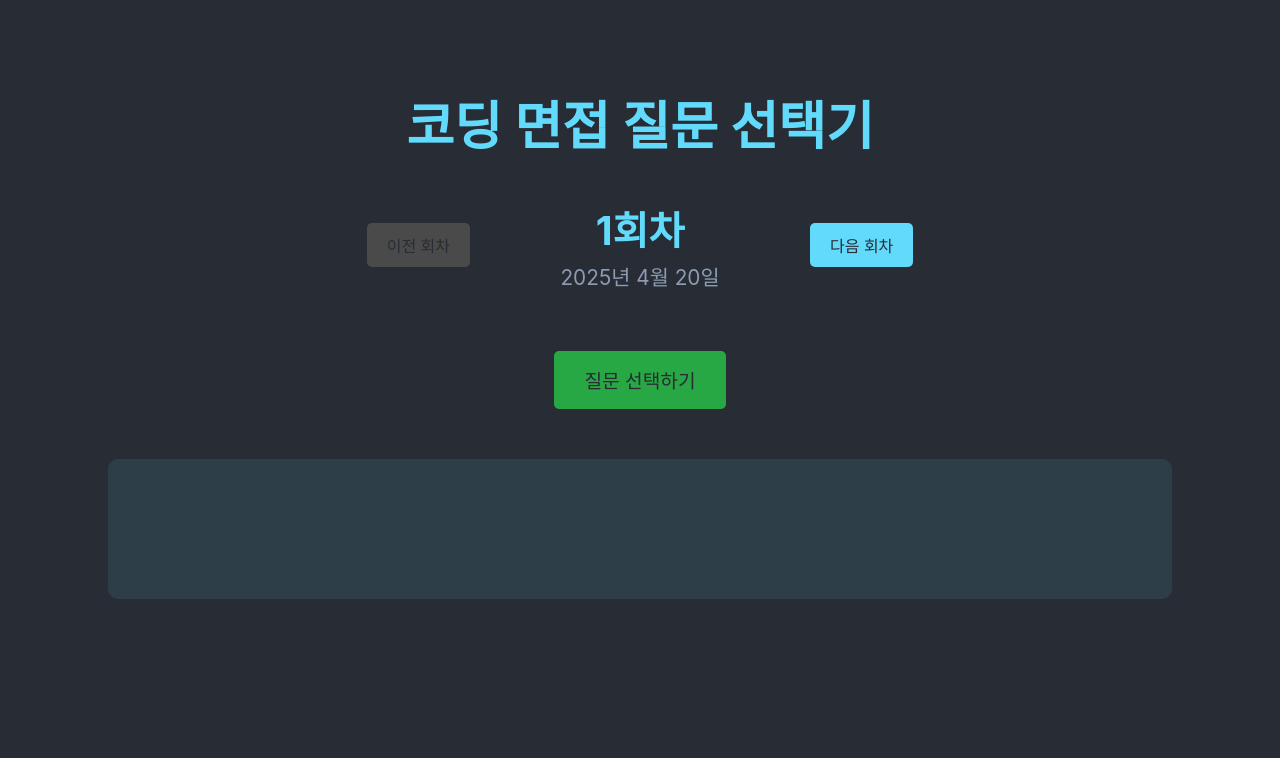
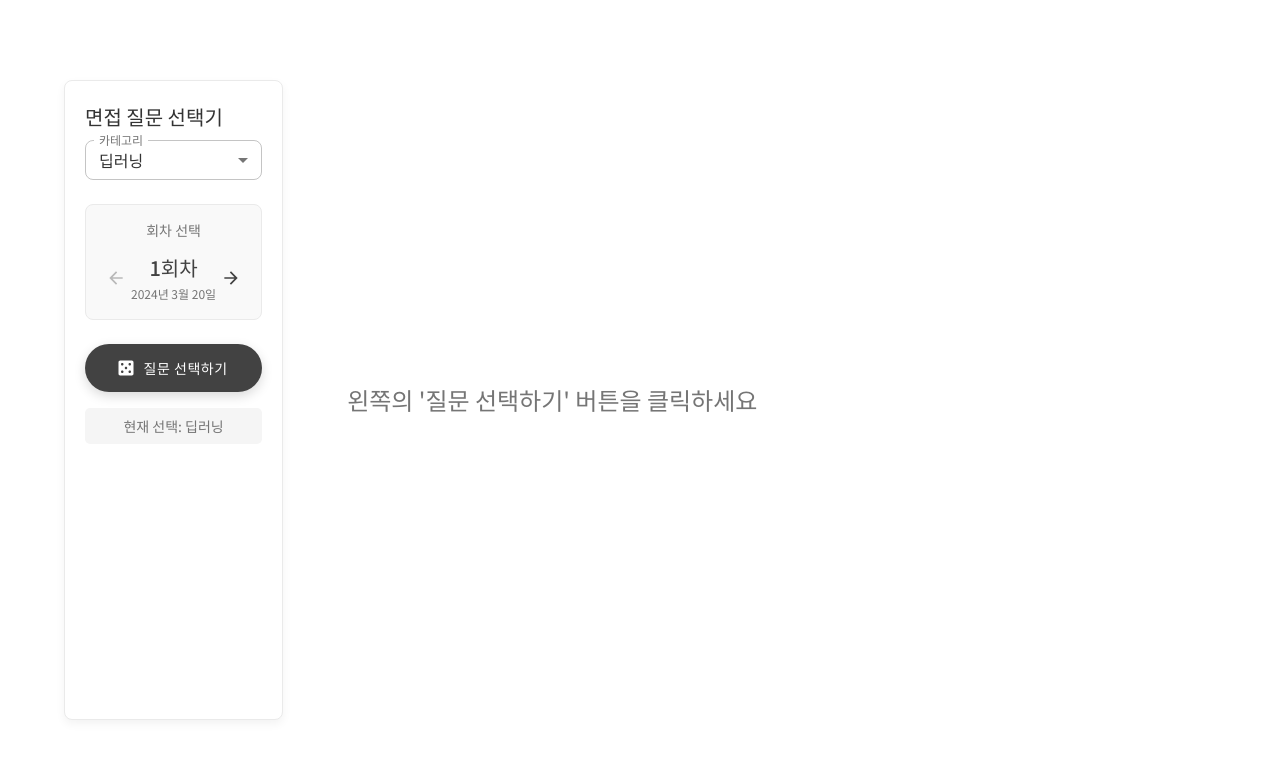
Before and after one commit to voxlink-study-community/vibe-coding-question-selector, a React (Create React App) app: page / in a window 1280 px wide. Shown: the top 758 px of the page. Built offline with nearby package versions, Linux system fonts and the light colour scheme.

Commit message:
feat: Change UI Add dropdown selector

```diff
--- a/src/App.css
+++ b/src/App.css
@@ -1,116 +1,183 @@
-.App {
-  text-align: center;
+body {
+  background-color: #f5f5f5;
+  margin: 0;
+  padding: 0;
+  font-family: 'Roboto', sans-serif;
 }
 
-.App-logo {
-  height: 40vmin;
-  pointer-events: none;
-}
-
-@media (prefers-reduced-motion: no-preference) {
-  .App-logo {
-    animation: App-logo-spin infinite 20s linear;
-  }
-}
-
-.App-header {
-  background-color: #282c34;
+.app-container {
   min-height: 100vh;
   display: flex;
   flex-direction: column;
   align-items: center;
-  justify-content: flex-start;
-  padding-top: 50px;
-  font-size: calc(10px + 2vmin);
-  color: white;
+  justify-content: center;
+  padding: 20px;
+  background-color: #fff;
 }
 
-h1 {
-  color: #61dafb;
-  margin-bottom: 40px;
+/* 그리드 레이아웃 설정 */
+.question-grid {
+  height: 100%;
+  display: flex;
+  flex-direction: column;
 }
 
-.round-selector {
-  display: flex;
-  align-items: center;
-  gap: 20px;
-  margin-bottom: 40px;
+/* 사이드바 스타일 */
+.sidebar-paper {
+  padding: 20px;
+  border-radius: 10px;
+  height: 100%;
+  box-shadow: 0 4px 10px rgba(0, 0, 0, 0.05) !important;
+  border: 1px solid #eaeaea;
 }
 
-.round-info {
-  text-align: center;
-  min-width: 300px;
+.round-selector-mui {
+  padding: 15px;
+  border-radius: 8px;
+  background-color: #f9f9f9;
+  border: 1px solid #eaeaea;
 }
 
-.round-info h2 {
-  margin: 0;
-  color: #61dafb;
+.round-header {
+  margin-bottom: 10px;
+  text-align: center;
 }
 
-.round-info p {
-  margin: 5px 0 0 0;
-  font-size: 0.8em;
-  color: #8b9cb3;
+.round-controls {
+  display: flex;
+  justify-content: space-between;
+  align-items: center;
 }
 
-button {
-  background-color: #61dafb;
-  color: #282c34;
-  border: none;
-  padding: 10px 20px;
-  border-radius: 5px;
-  font-size: 1rem;
-  cursor: pointer;
-  transition: all 0.3s ease;
+.round-info-mui {
+  display: flex;
+  flex-direction: column;
+  align-items: center;
 }
 
-button:hover {
-  background-color: #4fa8d1;
-  transform: translateY(-2px);
+.category-info {
+  text-align: center;
+  padding: 8px;
+  border-radius: 5px;
+  background-color: #f5f5f5;
 }
 
-button:disabled {
-  background-color: #4a4a4a;
-  cursor: not-allowed;
-  transform: none;
+.select-button-mui {
+  padding: 12px 24px !important;
+  font-weight: 500 !important;
+  border-radius: 30px !important;
+  text-transform: none !important;
+  letter-spacing: 0.5px !important;
+  box-shadow: 0 4px 12px rgba(0, 0, 0, 0.15) !important;
+  transition: all 0.3s ease !important;
 }
 
-.question-button {
-  font-size: 1.2rem;
-  padding: 15px 30px;
-  margin: 20px 0;
-  background-color: #28a745;
+.select-button-mui:hover {
+  transform: translateY(-2px) !important;
+  box-shadow: 0 6px 14px rgba(0, 0, 0, 0.2) !important;
 }
 
-.question-button:hover {
-  background-color: #218838;
-}
-
-.question-display {
-  margin-top: 30px;
-  padding: 20px;
-  background-color: rgba(97, 218, 251, 0.1);
-  border-radius: 10px;
-  min-width: 80%;
-  min-height: 100px;
+/* 메인 질문 영역 스타일 */
+.question-container {
   display: flex;
   align-items: center;
   justify-content: center;
+  height: 100%;
+  min-height: 80vh;
+  padding: 20px;
+  box-sizing: border-box;
+}
+
+.question-card-large {
+  width: 100%;
+  height: 100%;
+  border-radius: 15px !important;
+  border: 1px solid #eaeaea !important;
+  display: flex;
+  align-items: center;
+  justify-content: center;
+  transition: all 0.3s ease;
+  background-color: #fafafa !important;
+  box-shadow: 0 4px 20px rgba(0, 0, 0, 0.08) !important;
+}
+
+.question-content-large {
+  display: flex;
+  align-items: center;
+  justify-content: center;
+  height: 100%;
+  padding: 40px !important;
 }
 
 .question-text {
-  font-size: 1.2rem;
-  line-height: 1.5;
-  color: #ffffff;
-  margin: 0;
+  font-size: 2.5rem !important;
+  line-height: 1.4 !important;
+  font-weight: 500 !important;
+  color: #333 !important;
+  text-align: center;
+}
+
+.no-question-message {
+  display: flex;
+  align-items: center;
+  justify-content: center;
+  height: 100%;
+  text-align: center;
+  color: #9e9e9e;
   padding: 20px;
 }
 
-@keyframes App-logo-spin {
-  from {
-    transform: rotate(0deg);
+.question-card-large.rolling {
+  animation: roll 0.15s infinite alternate;
+}
+
+@keyframes roll {
+  0% {
+    transform: translateY(-3px);
+    background-color: #f0f0f0 !important;
   }
-  to {
-    transform: rotate(360deg);
+  100% {
+    transform: translateY(3px);
+    background-color: #fafafa !important;
   }
 }
+
+/* 반응형 */
+@media (max-width: 960px) {
+  .question-text {
+    font-size: 2rem !important;
+  }
+}
+
+@media (max-width: 600px) {
+  .question-text {
+    font-size: 1.5rem !important;
+  }
+
+  .round-selector-mui {
+    padding: 10px;
+  }
+
+  .question-content-large {
+    padding: 20px !important;
+  }
+
+  .sidebar-paper {
+    margin-bottom: 10px;
+  }
+
+  .question-container {
+    min-height: 60vh;
+  }
+}
+
+/* 태블릿 및 데스크톱 레이아웃 강제 설정 */
+@media (min-width: 600px) {
+  .app-container .MuiGrid-container {
+    flex-direction: row !important;
+  }
+
+  .app-container .MuiGrid-item {
+    flex-direction: column !important;
+  }
+}
--- a/src/App.js
+++ b/src/App.js
@@ -1,94 +1,256 @@
-import React, { useState, useEffect } from 'react';
-import './App.css';
+import React, { useState, useEffect, useRef } from "react";
+import {
+  Container,
+  Typography,
+  Button,
+  FormControl,
+  InputLabel,
+  Select,
+  MenuItem,
+  Box,
+  Paper,
+  Card,
+  CardContent,
+  IconButton,
+  useTheme,
+  Grid,
+  Divider,
+} from "@mui/material";
+import { ArrowBack, ArrowForward, Casino } from "@mui/icons-material";
+import "./App.css";
 
 function App() {
   const [questions, setQuestions] = useState([]);
   const [currentRound, setCurrentRound] = useState(1);
-  const [currentQuestion, setCurrentQuestion] = useState('');
-  const [usedQuestions, setUsedQuestions] = useState(new Map());
+  const [selectedQuestion, setSelectedQuestion] = useState("");
+  const [usedQuestions, setUsedQuestions] = useState({});
+  const [category, setCategory] = useState("딥러닝"); // 기본 카테고리
+  const [isRolling, setIsRolling] = useState(false);
+  const rouletteRef = useRef(null);
+  const theme = useTheme();
 
+  const categories = [
+    { id: "딥러닝", file: "test.txt" },
+    { id: "CS", file: "test2.txt" },
+    { id: "영어회화", file: "test3.txt" },
+  ];
+
+  // 카테고리 변경 시 질문 데이터 초기화
+  const handleCategoryChange = (e) => {
+    const newCategory = e.target.value;
+    setCategory(newCategory);
+    setSelectedQuestion("");
+  };
+
+  // 선택된 카테고리에 맞는 파일 이름 가져오기
+  const getFileNameByCategory = () => {
+    const selectedCategory = categories.find((c) => c.id === category);
+    return selectedCategory ? selectedCategory.file : "test.txt";
+  };
+
+  // 질문 데이터 로드
   useEffect(() => {
-    // test.txt 파일에서 질문 데이터 로드
-    fetch('/test.txt')
-      .then(response => response.text())
-      .then(data => {
+    const fileName = getFileNameByCategory();
+
+    fetch(`/${fileName}`)
+      .then((response) => response.text())
+      .then((data) => {
         const questionList = data
-          .split('\n')
-          .filter(line => line.trim().startsWith('-'))
-          .map(line => line.trim());
+          .split("\n")
+          .filter((line) => line.trim().startsWith("-"))
+          .map((line) => line.trim());
         setQuestions(questionList);
-      });
-  }, []);
+      })
+      .catch((error) =>
+        console.error(`Error loading questions from ${fileName}:`, error)
+      );
+  }, [category]); // 카테고리가 변경될 때마다 질문 다시 로드
 
-  const getRandomQuestion = () => {
-    const roundQuestions = usedQuestions.get(currentRound) || new Set();
-    const availableQuestions = questions.filter(q => !roundQuestions.has(q));
+  // 룰렛 효과를 위한 함수
+  const startRoulette = () => {
+    if (isRolling) return;
+    setIsRolling(true);
+
+    const roundCategoryKey = `${currentRound}-${category}`;
+    const roundQuestions = usedQuestions[roundCategoryKey] || [];
+    const availableQuestions = questions.filter(
+      (q) => !roundQuestions.includes(q)
+    );
 
     if (availableQuestions.length === 0) {
-      return '이 회차의 모든 질문을 확인했습니다.';
+      setSelectedQuestion("이 회차의 모든 질문을 확인했습니다.");
+      setIsRolling(false);
+      return;
     }
 
+    // 최종 선택될 질문
     const randomIndex = Math.floor(Math.random() * availableQuestions.length);
-    const selectedQuestion = availableQuestions[randomIndex];
+    const finalQuestion = availableQuestions[randomIndex];
 
-    const updatedRoundQuestions = new Set(roundQuestions);
-    updatedRoundQuestions.add(selectedQuestion);
+    // 룰렛 효과를 위한 변수
+    let iterations = 0;
+    const maxIterations = 20; // 룰렛이 돌아가는 횟수
+    const interval = 1500 / maxIterations; // 점점 느려지는 효과를 위한 간격
 
-    const newUsedQuestions = new Map(usedQuestions);
-    newUsedQuestions.set(currentRound, updatedRoundQuestions);
+    const roulette = setInterval(() => {
+      const tempIndex = Math.floor(Math.random() * questions.length);
+      const tempQuestion = questions[tempIndex];
+      setSelectedQuestion(tempQuestion);
 
-    setUsedQuestions(newUsedQuestions);
-    return selectedQuestion;
+      iterations++;
+
+      if (iterations >= maxIterations) {
+        clearInterval(roulette);
+        setSelectedQuestion(finalQuestion);
+
+        // 사용된 질문 기록
+        setUsedQuestions((prev) => ({
+          ...prev,
+          [roundCategoryKey]: [
+            ...(prev[roundCategoryKey] || []),
+            finalQuestion,
+          ],
+        }));
+
+        setIsRolling(false);
+      }
+    }, interval);
   };
 
-  const handleSelectQuestion = () => {
-    const question = getRandomQuestion();
-    setCurrentQuestion(question);
-  };
-
-  const getCurrentDate = () => {
-    const date = new Date();
-    date.setDate(date.getDate() + (currentRound - 1) * 7); // 회차당 1주일 간격
-    return date.toLocaleDateString('ko-KR', {
-      year: 'numeric',
-      month: 'long',
-      day: 'numeric'
+  // 회차별 날짜 계산
+  const getRoundDate = (round) => {
+    const startDate = new Date("2024-03-20"); // 시작 날짜
+    const roundDate = new Date(startDate);
+    roundDate.setDate(startDate.getDate() + (round - 1) * 7); // 7일마다 새로운 회차
+    return roundDate.toLocaleDateString("ko-KR", {
+      year: "numeric",
+      month: "long",
+      day: "numeric",
     });
   };
 
   return (
-    <div className="App">
-      <header className="App-header">
-        <h1>코딩 면접 질문 선택기</h1>
-        <div className="round-selector">
-          <button
-            onClick={() => setCurrentRound(prev => Math.max(1, prev - 1))}
-            disabled={currentRound === 1}
-          >
-            이전 회차
-          </button>
-          <div className="round-info">
-            <h2>{currentRound}회차</h2>
-            <p>{getCurrentDate()}</p>
-          </div>
-          <button
-            onClick={() => setCurrentRound(prev => prev + 1)}
-          >
-            다음 회차
-          </button>
-        </div>
+    <Box className="app-container">
+      <Container maxWidth="lg">
+        <Grid container spacing={3}>
+          {/* 왼쪽 사이드바 - 카테고리 및 회차 선택 */}
+          <Grid item xs={12} sm={4} md={3}>
+            <Paper elevation={0} className="sidebar-paper">
+              <Typography variant="h6" component="h2" gutterBottom>
+                면접 질문 선택기
+              </Typography>
 
-        <button className="question-button" onClick={handleSelectQuestion}>
-          질문 선택하기
-        </button>
+              <Box mb={3}>
+                <FormControl variant="outlined" fullWidth size="small">
+                  <InputLabel id="category-select-label">카테고리</InputLabel>
+                  <Select
+                    labelId="category-select-label"
+                    id="category-select"
+                    value={category}
+                    onChange={handleCategoryChange}
+                    label="카테고리"
+                  >
+                    {categories.map((cat) => (
+                      <MenuItem key={cat.id} value={cat.id}>
+                        {cat.id}
+                      </MenuItem>
+                    ))}
+                  </Select>
+                </FormControl>
+              </Box>
 
-        <div className="question-display">
-          {currentQuestion && (
-            <p className="question-text">{currentQuestion}</p>
-          )}
-        </div>
-      </header>
-    </div>
+              <Box className="round-selector-mui">
+                <Box className="round-header">
+                  <Typography variant="subtitle2" color="textSecondary">
+                    회차 선택
+                  </Typography>
+                </Box>
+
+                <Box className="round-controls">
+                  <IconButton
+                    onClick={() =>
+                      setCurrentRound((prev) => Math.max(1, prev - 1))
+                    }
+                    disabled={currentRound === 1}
+                    color="primary"
+                    size="small"
+                  >
+                    <ArrowBack fontSize="small" />
+                  </IconButton>
+
+                  <Box className="round-info-mui">
+                    <Typography variant="h6" color="primary">
+                      {currentRound}회차
+                    </Typography>
+                    <Typography variant="caption" color="textSecondary">
+                      {getRoundDate(currentRound)}
+                    </Typography>
+                  </Box>
+
+                  <IconButton
+                    onClick={() => setCurrentRound((prev) => prev + 1)}
+                    color="primary"
+                    size="small"
+                  >
+                    <ArrowForward fontSize="small" />
+                  </IconButton>
+                </Box>
+              </Box>
+
+              <Box mt={3}>
+                <Button
+                  variant="contained"
+                  color="primary"
+                  fullWidth
+                  onClick={startRoulette}
+                  disabled={isRolling}
+                  startIcon={<Casino />}
+                  className="select-button-mui"
+                >
+                  {isRolling ? "선택 중..." : `질문 선택하기`}
+                </Button>
+              </Box>
+
+              <Box mt={2} className="category-info">
+                <Typography variant="body2" color="textSecondary">
+                  현재 선택: {category}
+                </Typography>
+              </Box>
+            </Paper>
+          </Grid>
+
+          {/* 오른쪽 메인 영역 - 질문 표시 */}
+          <Grid item xs={12} sm={8} md={9} className="question-grid">
+            <Box className="question-container" ref={rouletteRef}>
+              {selectedQuestion ? (
+                <Card
+                  variant="outlined"
+                  className={`question-card-large ${
+                    isRolling ? "rolling" : ""
+                  }`}
+                >
+                  <CardContent className="question-content-large">
+                    <Typography
+                      variant="h4"
+                      component="p"
+                      className="question-text"
+                    >
+                      {selectedQuestion}
+                    </Typography>
+                  </CardContent>
+                </Card>
+              ) : (
+                <Box className="no-question-message">
+                  <Typography variant="h5" color="textSecondary">
+                    왼쪽의 '질문 선택하기' 버튼을 클릭하세요
+                  </Typography>
+                </Box>
+              )}
+            </Box>
+          </Grid>
+        </Grid>
+      </Container>
+    </Box>
   );
 }
 
--- a/src/index.css
+++ b/src/index.css
@@ -1,10 +1,13 @@
+@import url('https://fonts.googleapis.com/css2?family=Noto+Sans+KR:wght@300;400;500;600;700&family=Roboto:wght@300;400;500;700&display=swap');
+
 body {
   margin: 0;
-  font-family: -apple-system, BlinkMacSystemFont, 'Segoe UI', 'Roboto', 'Oxygen',
+  font-family: 'Noto Sans KR', 'Roboto', -apple-system, BlinkMacSystemFont, 'Segoe UI', 'Oxygen',
     'Ubuntu', 'Cantarell', 'Fira Sans', 'Droid Sans', 'Helvetica Neue',
     sans-serif;
   -webkit-font-smoothing: antialiased;
   -moz-osx-font-smoothing: grayscale;
+  background-color: #ffffff;
 }
 
 code {
--- a/src/index.js
+++ b/src/index.js
@@ -1,13 +1,64 @@
-import React from 'react';
-import ReactDOM from 'react-dom/client';
-import './index.css';
-import App from './App';
-import reportWebVitals from './reportWebVitals';
+import React from "react";
+import ReactDOM from "react-dom/client";
+import "./index.css";
+import App from "./App";
+import reportWebVitals from "./reportWebVitals";
+import { ThemeProvider, createTheme } from "@mui/material/styles";
+import CssBaseline from "@mui/material/CssBaseline";
 
-const root = ReactDOM.createRoot(document.getElementById('root'));
+// 모노톤 테마 생성
+const theme = createTheme({
+  palette: {
+    primary: {
+      main: "#424242",
+      light: "#757575",
+      dark: "#212121",
+    },
+    secondary: {
+      main: "#757575",
+    },
+    background: {
+      default: "#ffffff",
+      paper: "#ffffff",
+    },
+    text: {
+      primary: "#333333",
+      secondary: "#757575",
+    },
+  },
+  typography: {
+    fontFamily: "'Noto Sans KR', 'Roboto', sans-serif",
+    h4: {
+      fontWeight: 600,
+    },
+    h6: {
+      fontWeight: 500,
+    },
+    button: {
+      fontWeight: 500,
+    },
+  },
+  shape: {
+    borderRadius: 8,
+  },
+  components: {
+    MuiButton: {
+      styleOverrides: {
+        root: {
+          textTransform: "none",
+        },
+      },
+    },
+  },
+});
+
+const root = ReactDOM.createRoot(document.getElementById("root"));
 root.render(
   <React.StrictMode>
-    <App />
+    <ThemeProvider theme={theme}>
+      <CssBaseline />
+      <App />
+    </ThemeProvider>
   </React.StrictMode>
 );
 
```
